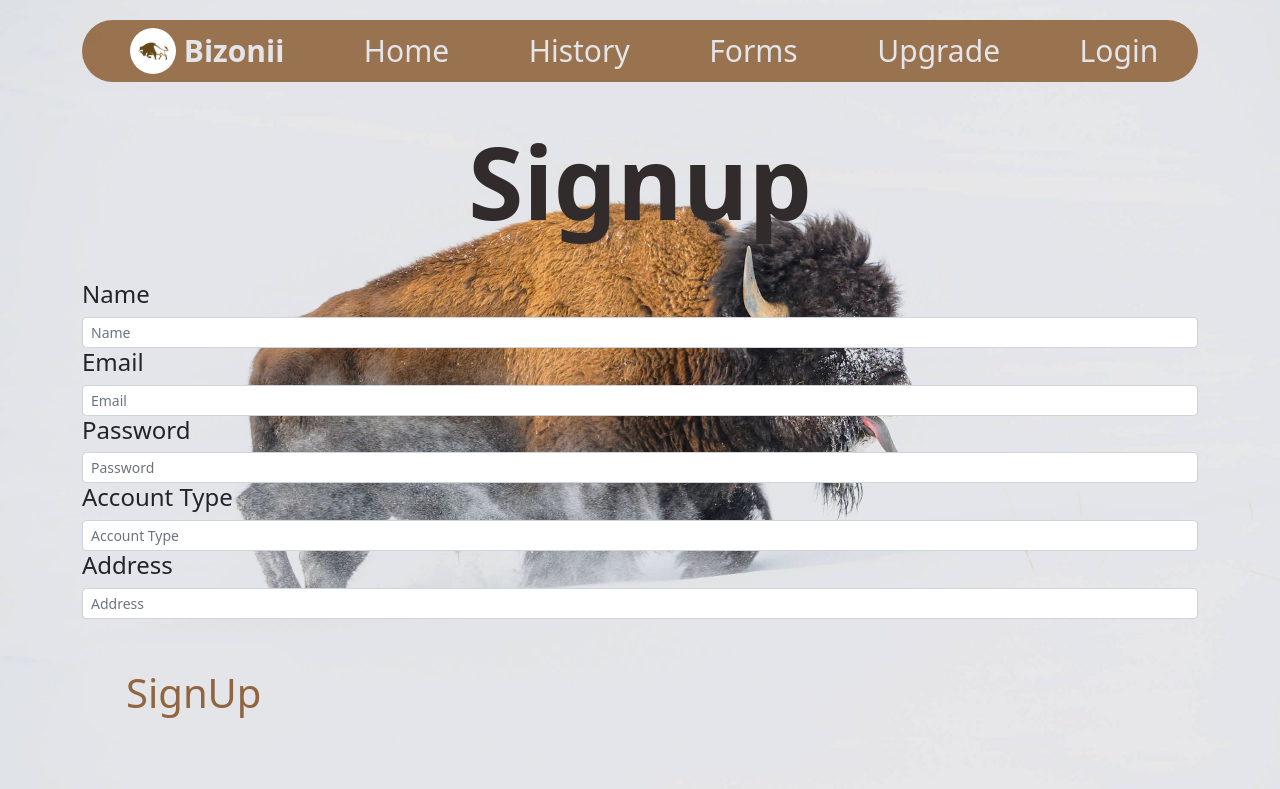
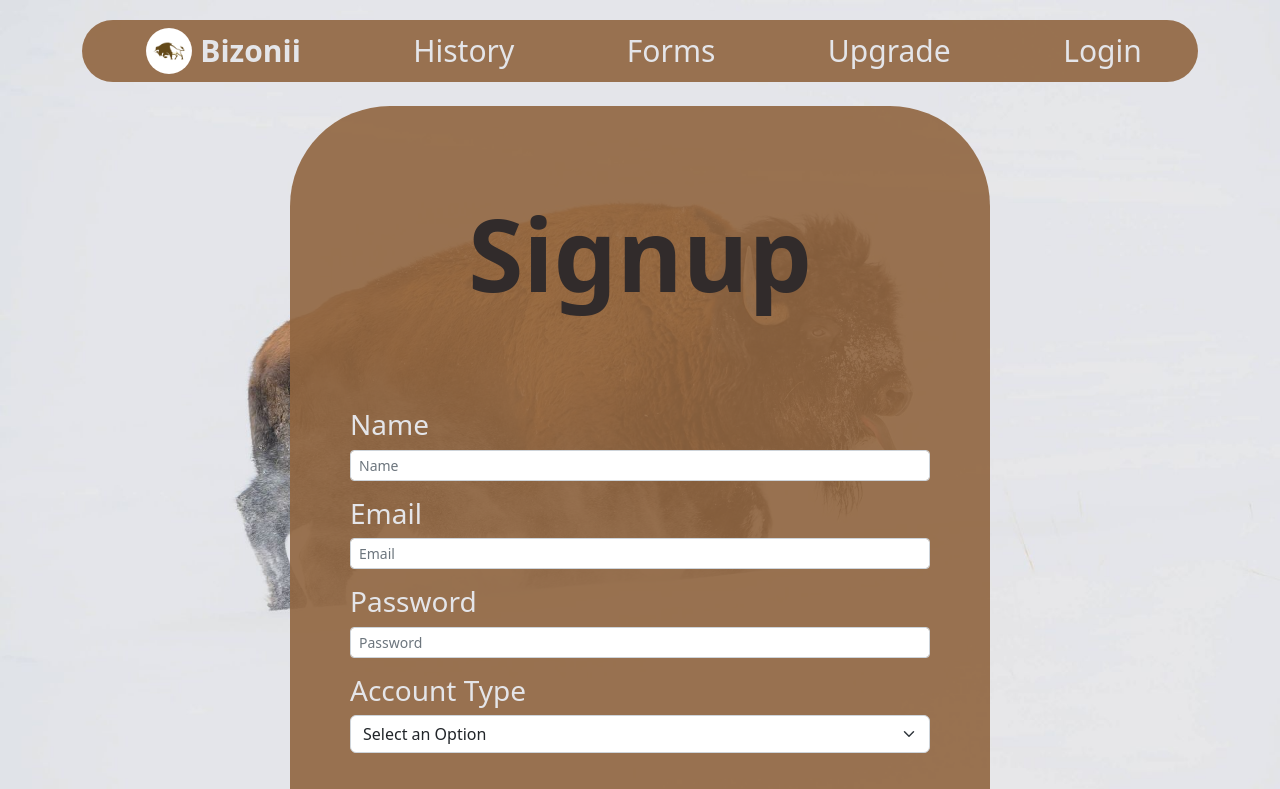
Before and after one commit to Olar-Alex-Student/Front-End, a React (Vite) app: page /signup in a window 1280 px wide. Shown: the top 789 px of the page. Built offline with nearby package versions, Linux system fonts and the light colour scheme.

Commit message:
Make Sign-Up And Login Page And Change Some Things

```diff
--- a/src/App.jsx
+++ b/src/App.jsx
@@ -21,15 +21,16 @@ function App() {
         <Container>
           <Nav variant='pills' className="nav-fill rounded-pill bg-primary">
             <Nav.Item>
-              <Nav.Link as={Link} to={'/'} className='text-secondary rounded-pill fw-bold disabled'>
+              <Nav.Link as={Link} to={'/'} className='text-secondary rounded-pill fw-bold'>
                 <img src={logo} width="46" height="46"
                   className="rounded-pill d-inline-block align-top mx-2" alt="" />
-                Bizonii</Nav.Link>
+                Bizonii
+              </Nav.Link>
             </Nav.Item>
 
-            <Nav.Item>
+            {/* <Nav.Item>
               <Nav.Link as={Link} to={'/'} className='text-secondary rounded-pill'>Home</Nav.Link>
-            </Nav.Item>
+            </Nav.Item> */}
 
             <Nav.Item>
               <Nav.Link as={Link} to={'/history'} className='text-secondary rounded-pill'>History</Nav.Link>
@@ -51,10 +52,10 @@ function App() {
         <Routes>
           <Route path='/' element={<Home />}></Route>
           <Route path='/history' element={<History />}></Route>
-          <Route path='/forms' element={<> <Forms /> </>}></Route>
+          <Route path='/forms' element={<><Forms /></>}></Route>
           <Route path='/upgrade' element={<Upgrade />}></Route>
-          <Route path='/login' element={<><Login /> <LoginForm/> </>}></Route>
-          <Route path='/signup' element={<> <Signup /> <SignUpForm /> </>}></Route>
+          <Route path='/login' element={<><Login /></>}></Route>
+          <Route path='/signup' element={<> <Signup /></>}></Route>
         </Routes>
       </BrowserRouter >
     </div>
--- a/src/components/Home.jsx
+++ b/src/components/Home.jsx
@@ -20,15 +20,13 @@ export const Home = () => {
         !toggle ?
           <div className="container d-flex justify-content-center p-4">
             <div className="box bg-primary p-5 d-flex justify-content-center align-items-center flex-column gap-5">
-              <div className="title text-dark fw-bold">
-                <span>Forms</span>
+              <div className="title text center text-secondary fw-bold">
+                <span>Bizonii</span>
               </div>
-              <p className="text-center text-secondary fs-5">Lorem ipsum dolor sit, amet consectetur adipisicing elit. Officia
-                similique nihil, soluta nulla ratione minus modi nostrum dicta illo obcaecati, necessitatibus rem,
-                odit voluptate. Quod, consequatur repellat! Eligendi, et numquam!</p>
+              <p className="text-center text-secondary fs-5">Descopera cea mai buna metoda de a-ti completa un formular in doar cateva minute! Da este chiar atat de simplu!</p>
               <div className="buttons d-flex gap-5">
                 <Button href="/login" className="rounded-pill fw-bold">Login</Button>
-                <Button href="/signup"className="rounded-pill fw-bold">Sign Up</Button>
+                <Button href="/signup" className="rounded-pill fw-bold">Sign Up</Button>
               </div>
             </div>
           </div> : null
--- a/src/components/Login.jsx
+++ b/src/components/Login.jsx
@@ -1,7 +1,13 @@
 import React from 'react'
+import { LoginForm } from './LoginForm'
 
 export const Login = () => {
   return (
-    <div className='title d-flex justify-content-center text-dark fw-bold p-4'>Login</div>
+    <div className='container d-flex justify-content-center p-4'>
+    <div className='box bg-primary p-5 d-flex justify-content-center align-items-center flex-column gap-5'>
+    <div className='title d-flex justify-content-center text-secondary fw-bold p-4'>Login</div>
+    <LoginForm/>
+    </div>
+    </div>
   )
 }
--- a/src/components/LoginForm.jsx
+++ b/src/components/LoginForm.jsx
@@ -28,20 +28,22 @@ export const LoginForm = () => {
     <><div class="container">
       {error && <div>{error}</div>}
       <form onSubmit={handleSubmit}>
-        <div class="form-group">
+        <div class="form-group py-2">
           <label>
-            <h4 class="text-center">Email</h4>
+            <h3 class="text-center text-secondary">Email</h3>
           </label>
           <input class="form-control form-control-sm mx-auto" id="inputEmail" placeholder="Email" type="email" value={email} onChange={(e) => setEmail(e.target.value)} />
         </div>
-        <div class="form-group">
+        <div class="form-group py-2">
           <label>
-            <h4 class="text-center">Password</h4>
+            <h3 class="text-center text-secondary">Password</h3>
           </label>
           <input class="form-control form-control-sm mx-auto" id="inputPassword" placeholder="Password" type="password" value={password} onChange={(e) => setPassword(e.target.value)} />
         </div>
         <br />
-        <button class="text-center btn rounded-pill" type="submit" onClick={() => { } }>Login</button>
+        <div className="d-flex justify-content-center align-items-center b-0">
+          <button class="btn rounded-pill" type="submit" onClick={() => { } }>Login</button>
+        </div>
       </form>
     </div>
     <p>
--- a/src/components/SignUpForm.jsx
+++ b/src/components/SignUpForm.jsx
@@ -34,38 +34,49 @@ export const SignUpForm = () => {
     <div class="container">
       {error && <div>{error}</div>}
       <form onSubmit={handleSubmit}>
-        <div class="form-group">
+        <div class="form-group py-2">
           <label>
-            <h4 class="text-center">Name</h4>
+            <h3 class="text-center text-secondary">Name</h3>
           </label>
           <input class="form-control form-control-sm mx-auto" id="inputName" placeholder="Name" type="text" value={name} onChange={(e) => setName(e.target.value)} />
         </div>
-        <div class="form-group">
+        <div class="form-group py-2">
           <label>
-            <h4 class="text-center">Email</h4>
+            <h3 class="text-center text-secondary">Email</h3>
           </label>
           <input class="form-control form-control-sm mx-auto" id="inputEmail" placeholder="Email" type="email" value={email} onChange={(e) => setEmail(e.target.value)} />
         </div>
-        <div class="form-group">
+        <div class="form-group py-2">
           <label>
-            <h4 class="text-center">Password</h4>
+            <h3 class="text-center text-secondary">Password</h3>
           </label>
           <input class="form-control form-control-sm mx-auto" id="inputPassword" placeholder="Password" type="password" value={password} onChange={(e) => setPassword(e.target.value)} />
         </div>
-        <div class="form-group">
+        <div class="form-group py-2">
           <label>
-            <h4 class="text-center">Account Type</h4>
+            <h3 class="text-center text-secondary">Account Type</h3>
           </label>
-          <input class="form-control form-control-sm mx-auto" id="inputAccountType" placeholder="Account Type" type="text" value={accountType} onChange={(e) => setAccountType(e.target.value)} />
+          {/* <input class="form-control form-control-sm mx-auto" id="inputAccountType" placeholder="Account Type" type="text" value={accountType} onChange={(e) => setAccountType(e.target.value)} /> */}
+            <br />
+            <div class="input-group mb-3">
+              <select class="form-select" aria-label="Default select example">
+                <option>Select an Option</option>
+                <option value={accountType} onChange={(e) => setAccountType(e.target.value)}>Individual</option>
+                <option value={accountType} onChange={(e) => setAccountType(e.target.value)}>Company</option>
+                <option value={accountType} onChange={(e) => setAccountType(e.target.value)}>Public Institution</option>
+              </select>
+            </div>
         </div>
-        <div class="form-group">
+        <div class="form-group py-2">
           <label>
-            <h4 class="text-center">Address</h4>
+            <h3 class="text-center text-secondary">Address</h3>
           </label>
           <input class="form-control form-control-sm mx-auto" id="inputaddress" placeholder="Address" type="address" value={address} onChange={(e) => setAddress(e.target.value)} />
         </div>
         <br />
-        <button class="text-center btn rounded-pill" type="submit" onClick={() => { } }>SignUp</button>
+        <div className="d-flex justify-content-center align-items-center b-0">
+          <button class="btn rounded-pill" type="submit" onClick={() => { } }>SignUp</button>
+        </div>
       </form>
     </div>
   )
--- a/src/components/Signup.jsx
+++ b/src/components/Signup.jsx
@@ -1,7 +1,13 @@
 import React from 'react'
+import { SignUpForm } from './SignUpForm'
 
 export const Signup = () => {
   return (
+    <div className='container d-flex justify-content-center p-4'>
+    <div className='box bg-primary p-5 d-flex justify-content-center align-items-center flex-column gap-5'>
     <div className='title d-flex justify-content-center text-dark fw-bold p-4'>Signup</div>
+    <SignUpForm/>
+    </div>
+    </div>
   )
 }
--- a/src/css/App.scss
+++ b/src/css/App.scss
@@ -25,8 +25,8 @@ $dark: #312B2B;
   background-image: url('../images/bison snow.jpg');
   background-size: cover;
   background-attachment: fixed;
-  height: 100vh;
-  width: 100vw;
+  height: 100%;
+  width: 100%;
   padding: 20px;
 }
 
```
